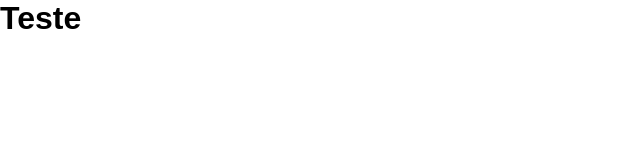
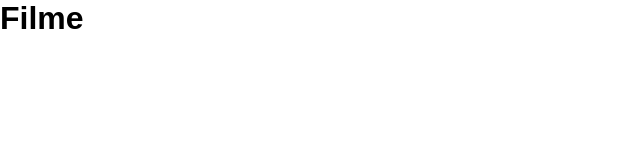
Before and after one commit to Camilla126/ProjetoFilmes, a React (Create React App) app: page /filme/1 in a window 1280 px wide. Shown: the top 160 px of the page, without its empty margins (0-640 px from the left). Built offline with nearby package versions, Linux system fonts and the light colour scheme.

Commit message:
Configurando rotas

```diff
--- a/src/App.jsx
+++ b/src/App.jsx
@@ -1,9 +1,8 @@
-
-
+import RoutesApp from "./routes";
 
 function App() {
   return <div className="App">
-    <h1>Teste</h1>
+<RoutesApp/>
   </div>;
 }
 
--- /dev/null
+++ b/src/routes.js
@@ -0,0 +1,17 @@
+import { BrowserRouter, Routes, Route } from "react-router-dom";
+
+import Home from "./pages/Home";
+import Filme from "./pages/Filme";
+
+function RoutesApp() {
+  return (
+    <BrowserRouter>
+      <Routes>
+        <Route path="/" element={<Home />} />
+        <Route path="/filme/:id" element={<Filme />} />
+      </Routes>
+    </BrowserRouter>
+  );
+}
+
+export default RoutesApp;
```
